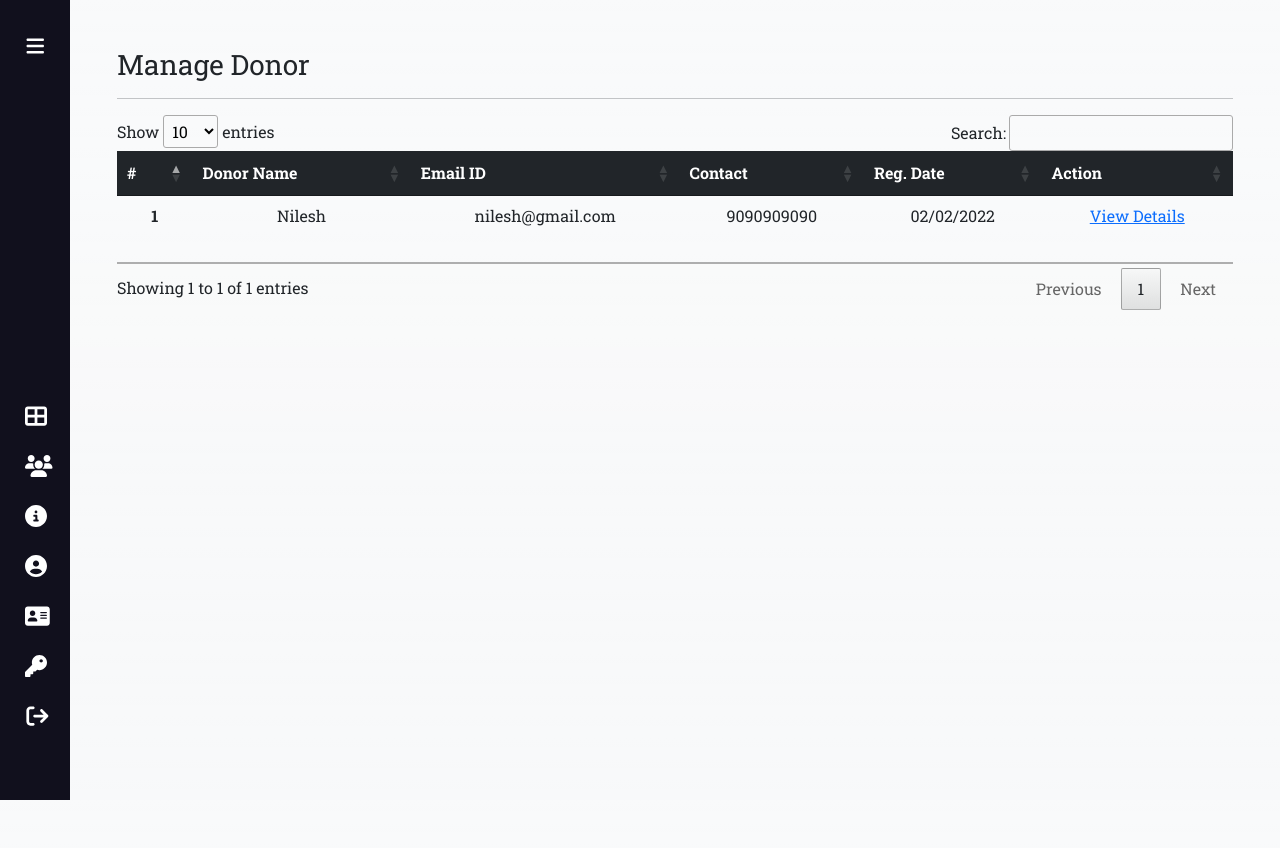
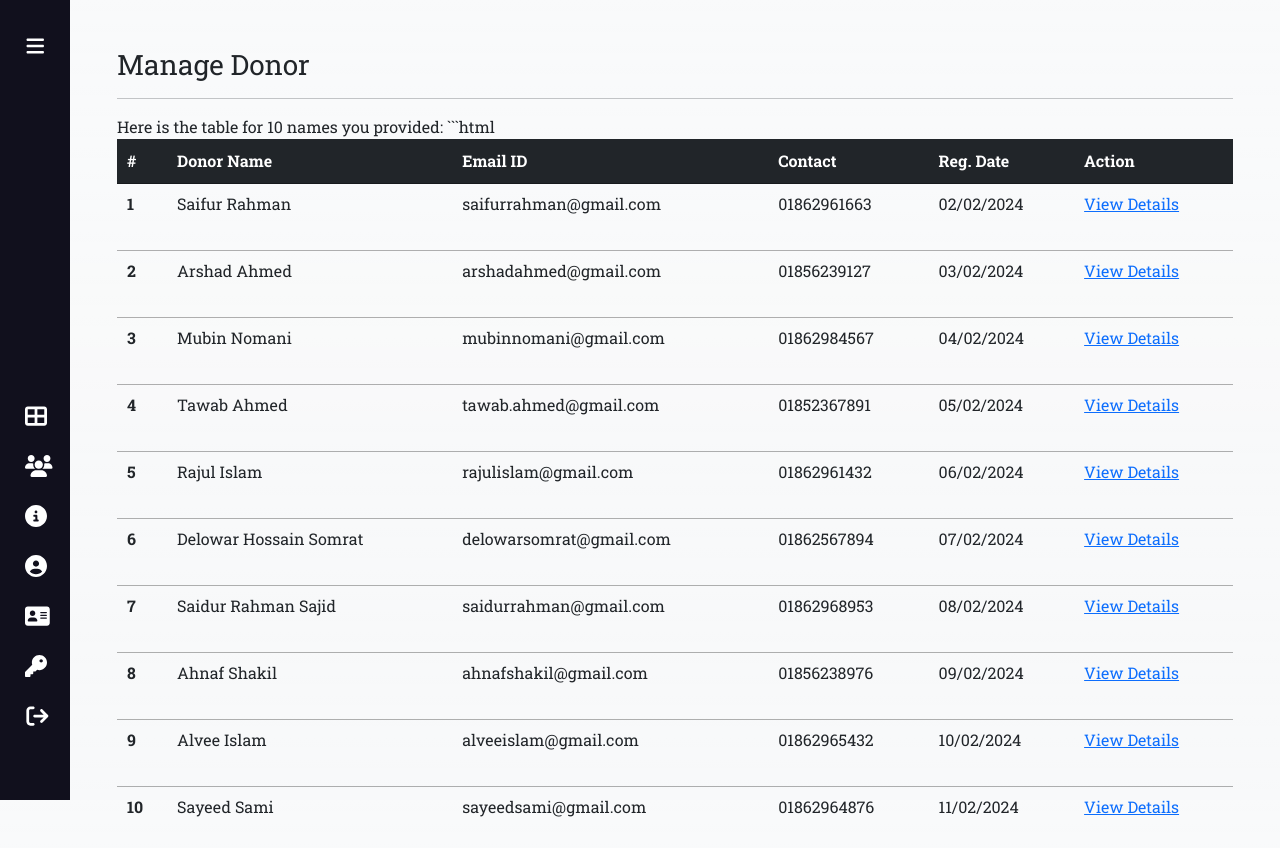
Before and after one commit to saifurc42/Charity-Donation-Platform-Volunteer-Opportunites, a Django app: page /manage-donor/ in a window 1280 px wide. Run offline with Django 5.2, Linux system fonts and the light colour scheme; some libraries are stand-ins or nearby versions.

Commit message:
Update manage-donor.html

````diff
--- a/app/templates/manage-donor.html
+++ b/app/templates/manage-donor.html
@@ -17,12 +17,88 @@
         </thead>
         <tbody>
             <tr class="text-center">
+              Here is the table for 10 names you provided:
+
+              ```html
+              <tr>
                 <th>1</th>
-                <td>Nilesh</td>
-                <td>nilesh@gmail.com</td>
-                <td>9090909090</td>
-                <td> 02/02/2022</td>
+                <td>Saifur Rahman</td>
+                <td>saifurrahman@gmail.com</td>
+                <td>01862961663</td>
+                <td>02/02/2024</td>
+                <td><a href="{% url 'view_donordetail' 1 %}">View Details</a></td>
+              </tr>
+              <tr>
+                <th>2</th>
+                <td>Arshad Ahmed</td>
+                <td>arshadahmed@gmail.com</td>
+                <td>01856239127</td>
+                <td>03/02/2024</td>
                 <td><a href="{% url 'view_donordetail' 2 %}">View Details</a></td>
+              </tr>
+              <tr>
+                <th>3</th>
+                <td>Mubin Nomani</td>
+                <td>mubinnomani@gmail.com</td>
+                <td>01862984567</td>
+                <td>04/02/2024</td>
+                <td><a href="{% url 'view_donordetail' 3 %}">View Details</a></td>
+              </tr>
+              <tr>
+                <th>4</th>
+                <td>Tawab Ahmed</td>
+                <td>tawab.ahmed@gmail.com</td>
+                <td>01852367891</td>
+                <td>05/02/2024</td>
+                <td><a href="{% url 'view_donordetail' 4 %}">View Details</a></td>
+              </tr>
+              <tr>
+                <th>5</th>
+                <td>Rajul Islam</td>
+                <td>rajulislam@gmail.com</td>
+                <td>01862961432</td>
+                <td>06/02/2024</td>
+                <td><a href="{% url 'view_donordetail' 5 %}">View Details</a></td>
+              </tr>
+              <tr>
+                <th>6</th>
+                <td>Delowar Hossain Somrat</td>
+                <td>delowarsomrat@gmail.com</td>
+                <td>01862567894</td>
+                <td>07/02/2024</td>
+                <td><a href="{% url 'view_donordetail' 6 %}">View Details</a></td>
+              </tr>
+              <tr>
+                <th>7</th>
+                <td>Saidur Rahman Sajid</td>
+                <td>saidurrahman@gmail.com</td>
+                <td>01862968953</td>
+                <td>08/02/2024</td>
+                <td><a href="{% url 'view_donordetail' 7 %}">View Details</a></td>
+              </tr>
+              <tr>
+                <th>8</th>
+                <td>Ahnaf Shakil</td>
+                <td>ahnafshakil@gmail.com</td>
+                <td>01856238976</td>
+                <td>09/02/2024</td>
+                <td><a href="{% url 'view_donordetail' 8 %}">View Details</a></td>
+              </tr>
+              <tr>
+                <th>9</th>
+                <td>Alvee Islam</td>
+                <td>alveeislam@gmail.com</td>
+                <td>01862965432</td>
+                <td>10/02/2024</td>
+                <td><a href="{% url 'view_donordetail' 9 %}">View Details</a></td>
+              </tr>
+              <tr>
+                <th>10</th>
+                <td>Sayeed Sami</td>
+                <td>sayeedsami@gmail.com</td>
+                <td>01862964876</td>
+                <td>11/02/2024</td>
+                <td><a href="{% url 'view_donordetail' 10 %}">View Details</a></td>
               </tr>
         </tbody>
     </table>
````
